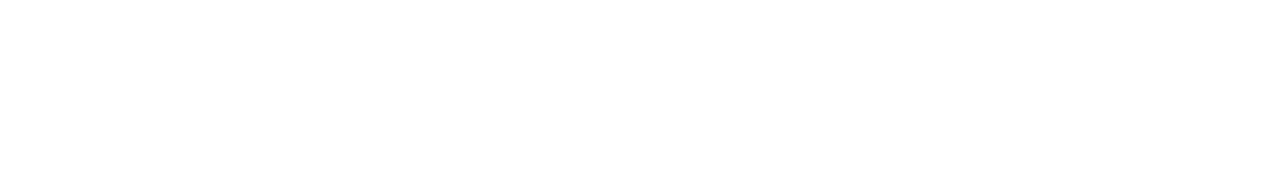
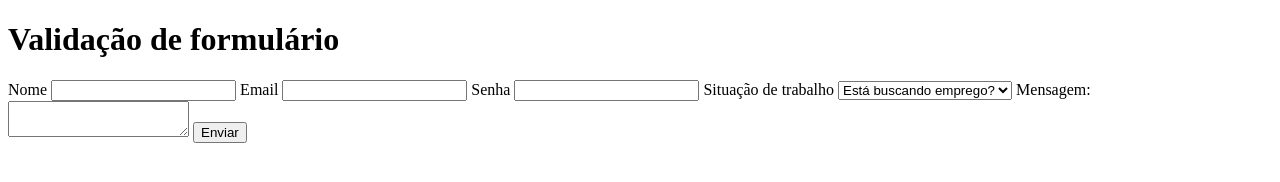
Before and after one commit to douglasrodriguesgit/form-validation, a plain HTML site: page index.html in a window 1280 px wide. Drawn offline with Linux system fonts and the light colour scheme.

Commit message:
adicionado o html do formulário

```diff
--- a/index.html
+++ b/index.html
@@ -7,11 +7,35 @@
   <link rel="stylesheet" href="./style.css">
   <title>Formulário</title>
 </head>
+<h1>Validação de formulário</h1>
+<form id="form">
+  <label for="name">Nome</label>
+  <input type="text" id="name" name="name">
+
+  <label for="email">Email</label>
+  <input type="email" id="email" name="email">
+
+  <label for="password">Senha</label>
+  <input type="password" id="password" name="password">
+
+  <label for="job">Situação de trabalho</label>
+  <select name="job" id="job">
+    <option value="">Está buscando emprego?</option>
+    <option value="yes">Sim</option>
+    <option value="no">Não</option>
+  </select>
+
+  <label for="message">Mensagem:</label>
+  <textarea name="message" id="message"></textarea>
+
+  <button type="submit">Enviar</button>
+
+</form>
 
 <body>
 
 
-  <script src="./script.js"></script>
+  <script src="./script.js" defer></script>
 </body>
 
 </html>
```
